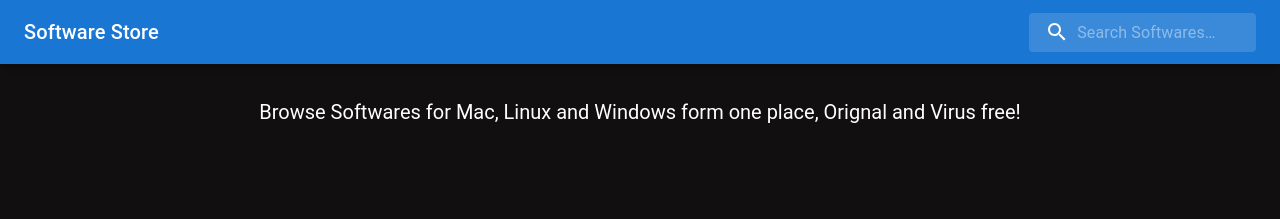
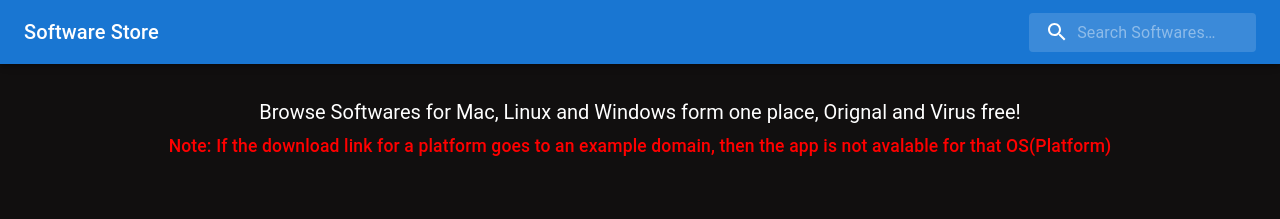
Before and after one commit to divyansh-mauryaa/Software-Store-in-React-JS, a React (Create React App) app: page / in a window 1280 px wide. Shown: the top 219 px of the page. Built offline with nearby package versions, Linux system fonts and the light colour scheme.

Commit message:
Update App.jsx

```diff
--- a/src/App.jsx
+++ b/src/App.jsx
@@ -81,9 +81,11 @@ const StyledInputBase = styled(InputBase)(({ theme }) => ({
     transition: theme.transitions.create('width'),
     width: '100%',
     [theme.breakpoints.up('sm')]: {
+      //Default Width
       width: '19ch',
       '&:focus': {
-        width: '39ch',
+        //onClick expanded Width
+        width: '30ch',
       },
     },
   },
@@ -143,6 +145,7 @@ function App() {
       {/* <Typography id='heading' variant='h1'>Software-Store</Typography> */}
       <br />
       <Typography id='sub-heading' variant='h3'>Browse Softwares for Mac, Linux and Windows form one place, Orignal and Virus free!</Typography>
+      <Typography id='sub-heading' variant='h6'><small style={{color: 'red'}}>Note: If the download link for a platform goes to an example domain, then the app is not avalable for that OS(Platform) </small></Typography>
       <br />
       <br /><br /><br />
       {/* <Typography variant='h5'>Software List</Typography> */}
@@ -163,6 +166,7 @@ function App() {
                 height="154"
                 image={software.logo}
                 alt={software.name}
+                title={software.name + " " + "logo"}
               />
               <CardContent>
                 <Typography variant="body2" color="text.secondary">
```
